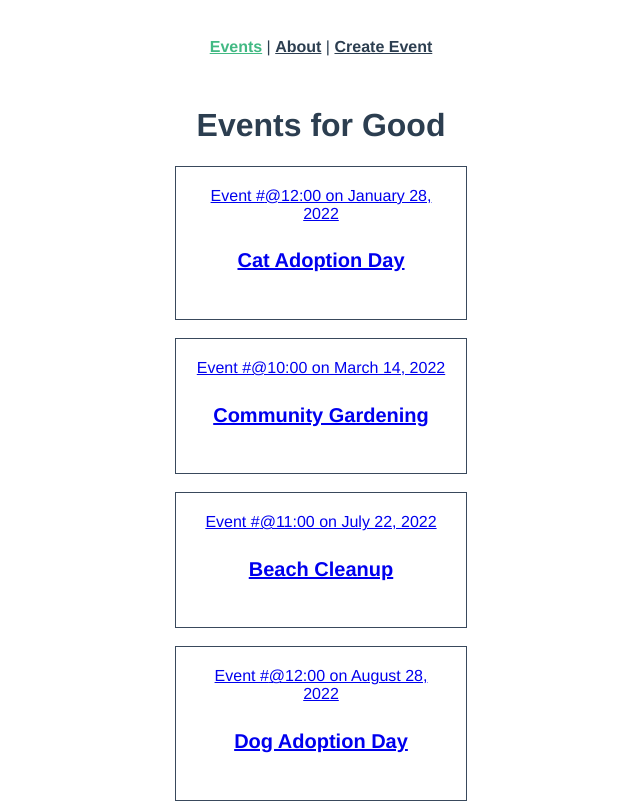
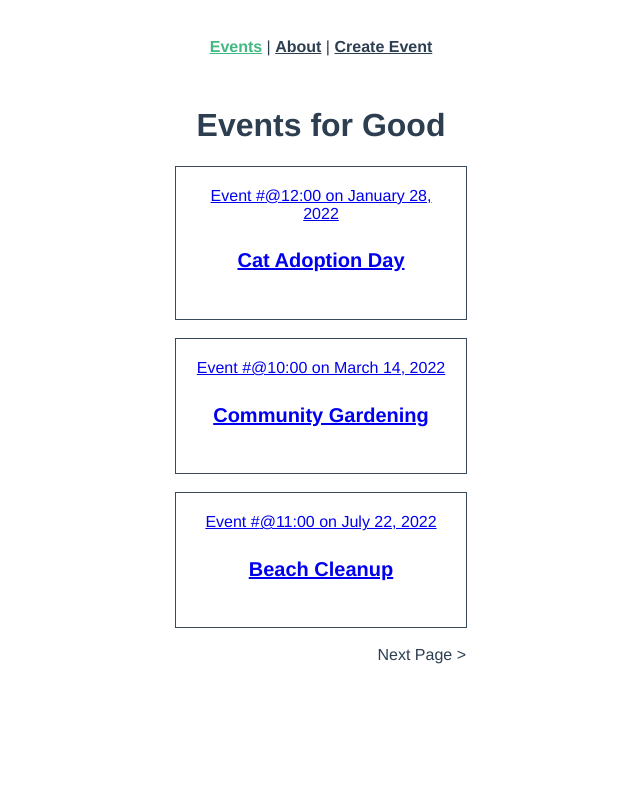
Before and after one commit to tomasysh/real-world-vue-3, a Vue app: page / in a window 1280 px wide. Shown: the top 802 px of the page, without its empty margins (319-959 px from the left). Built offline with nearby package versions, Linux system fonts and the light colour scheme; data requests are answered from the project's data file; the HTML template or start-up script is replaced by a standard one.

Commit message:
[Mastering Vuex] 5. Mutations & Actions Pt.2

```diff
--- a/src/App.vue
+++ b/src/App.vue
@@ -8,7 +8,7 @@
       <router-link :to="{ name: 'About' }">About</router-link> |
       <router-link :to="{ name: 'EventCreate' }">Create Event</router-link>
     </div>
-    <router-view />
+    <router-view :key="$route.fullPath" />
   </div>
 </template>
 
--- a/src/services/EventService.ts
+++ b/src/services/EventService.ts
@@ -1,8 +1,8 @@
 import { apiClient } from './ApiClient';
 
 export default {
-    getEvents() {
-        return apiClient.get('/events')
+    getEvents(perPage: number, page: number) {
+        return apiClient.get(`/events?_limit=${ perPage }&_page=${ page }`)
       },
     getEvent(id: any) {
         return apiClient.get(`/events/${ id }`);
--- a/src/store/index.ts
+++ b/src/store/index.ts
@@ -1,4 +1,4 @@
-import { createStore } from 'vuex'
+import { createStore } from 'vuex';
 
 import EventService from '@/services/EventService';
 import { Event } from '@/shared/models/event.model';
@@ -16,6 +16,7 @@ export default createStore({
       'community'
     ],
     events: [],
+    eventTotal: 0,
     event: {}
   },
   mutations: {
@@ -24,6 +25,9 @@ export default createStore({
     },
     SET_EVENTS(state: any, events: Event[]) {
       state.events = [ ...events ];
+    },
+    SET_EVENTS_TOTAL(state, eventsTotal) {
+      state.eventsTotal = eventsTotal;
     },
     SET_EVENT(state: any, event: Event) {
       state.event = { ...event };
@@ -39,9 +43,10 @@ export default createStore({
         throw(error);
       });
     },
-    fetchEvents({ commit }) {
-      return EventService.getEvents()
+    fetchEvents({ commit }, { perPage, page }) {
+      return EventService.getEvents(perPage, page)
         .then((response) => {
+          commit('SET_EVENTS_TOTAL', +response.headers['x-total-count']);
           commit('SET_EVENTS', response.data);
         })
         .catch((error) => {
@@ -51,11 +56,11 @@ export default createStore({
     fetchEvent({ commit, state }, id) {
       const existingEvent: Event = state.events.find((event: any) => event.id === id);
       if (existingEvent) {
-        commit('SET_EVENT', existingEvent)
+        commit('SET_EVENT', existingEvent);
       } else {
         return EventService.getEvent(id)
           .then((response) => {
-            commit('SET_EVENT', response.data)
+            commit('SET_EVENT', response.data);
           })
           .catch((error) => {
             throw(error);
@@ -72,7 +77,7 @@ export default createStore({
     },
     getEventById: (state) => (id: number) => {
       return state.events.find((event: Event) => event.id === id);
-    }
+    },
   },
   modules: {}
 })
--- a/src/views/EventList.vue
+++ b/src/views/EventList.vue
@@ -32,6 +32,7 @@
 // import { watchEffect } from 'vue';
 
 import { defineComponent } from '@vue/runtime-core';
+import { mapState } from 'vuex';
 
 import EventCard from '../components/EventCard.vue';
 
@@ -41,7 +42,10 @@ export default defineComponent({
     EventCard
   },
   created() {
-    this.$store.dispatch('fetchEvents')
+    this.$store.dispatch('fetchEvents', {
+      perPage: this.perPage,
+      page: this.page
+    })
       .catch((error) => {
         this.$router.push({
           name: 'ErrorDisplay',
@@ -50,9 +54,17 @@ export default defineComponent({
       });
   },
   computed: {
-    events() {
-      return this.$store.state.events;
-    }
+    perPage() {
+      return +this.$route.query.perPage || 3;
+    },
+    page() {
+      return +this.$route.query.page || 1;
+    },
+    hasNextPage() {
+      const totalPages = Math.ceil(this.eventsTotal / this.perPage);
+      return this.page < totalPages;
+    },
+    ...mapState(['events', 'eventsTotal'])
   }
  })
 </script>
```
